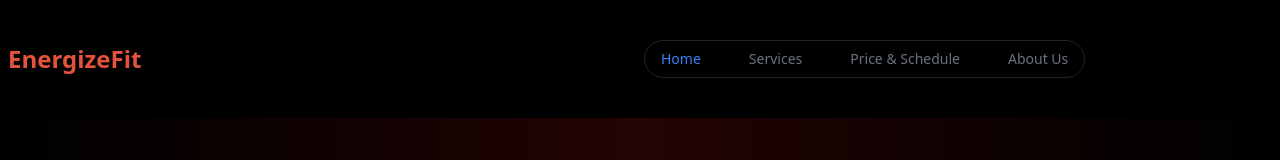
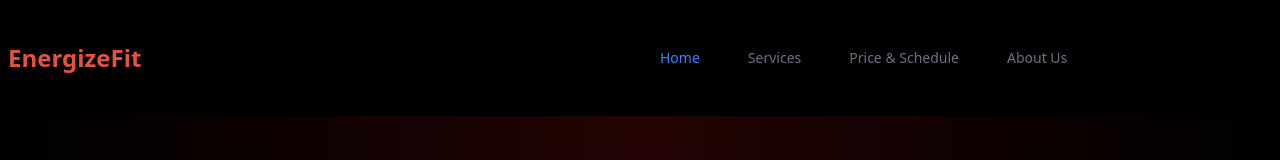
Before and after one commit to tuhin92/EnergizeFit, a React (Vite) app: page / in a window 1280 px wide. Shown: the top 160 px of the page. Built offline with nearby package versions, Linux system fonts and the light colour scheme.

Commit message:
make navbar dropdown

```diff
--- a/src/Components/Navbar.jsx
+++ b/src/Components/Navbar.jsx
@@ -2,8 +2,8 @@ import React from 'react';
 import { Link, NavLink } from 'react-router-dom';
 
 const Navbar = () => {
-    const navLinks = <>
-        <div className="border border-[#323131b3] rounded-full flex space-x-4">
+    const navLinks = (
+        <ul className="flex flex-col lg:flex-row lg:space-x-4 space-y-2 lg:space-y-0">
             <li>
                 <NavLink
                     to="/"
@@ -44,10 +44,11 @@ const Navbar = () => {
                     About Us
                 </NavLink>
             </li>
-  </div>
-    </>
+        </ul>
+    );
+
     return (
-        <div className="navbar  max-w-7xl mx-auto py-8">
+        <div className="navbar max-w-7xl mx-auto py-8">
             <div className="navbar-start">
                 <div className="dropdown">
                     <div tabIndex={0} role="button" className="btn btn-ghost lg:hidden">
@@ -66,7 +67,7 @@ const Navbar = () => {
                     </div>
                     <ul
                         tabIndex={0}
-                        className="menu menu-sm dropdown-content bg-base-100 rounded-box z-[1] mt-3 w-52 p-2 shadow">
+                        className="menu menu-sm dropdown-content bg-base-100 rounded-box z-[1] mt-3 p-2 shadow w-52">
                         {navLinks}
                     </ul>
                 </div>
@@ -77,7 +78,6 @@ const Navbar = () => {
                     {navLinks}
                 </ul>
             </div>
-
         </div>
     );
 };
```
Lines whose indentation alone changed are shown as unchanged.
